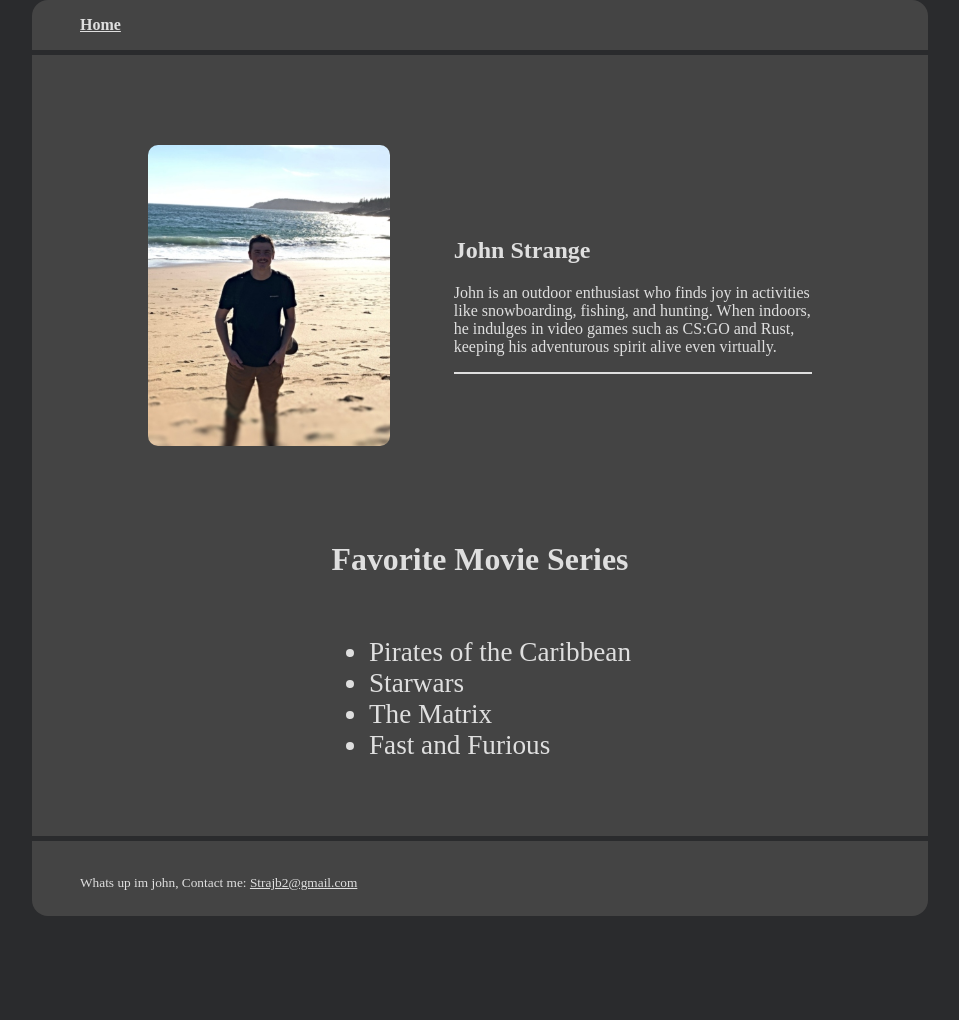
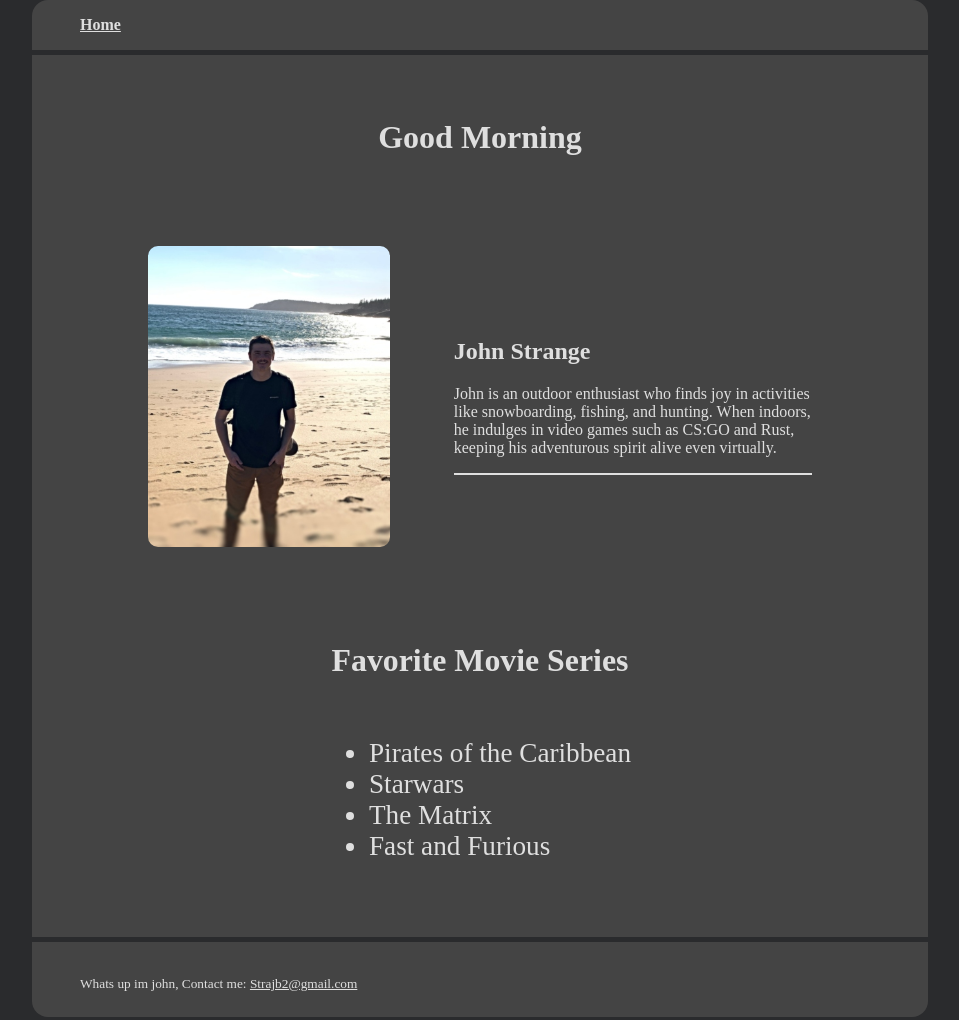
Before and after one commit to JBStrange1/jbstrange1.github.io, a plain HTML site: page index.html in a window 1280 px wide. Shown: the whole page, without its empty margins (160-1119 px from the left). Before the commit the page ends 924 px from the top, so only its background shows below. Drawn offline with Linux system fonts and the light colour scheme.

Commit message:
Dynamic Welcome working

```diff
--- a/Assets/js/site.js
+++ b/Assets/js/site.js
@@ -0,0 +1,16 @@
+const hours = new Date().getHours() // get the current hour
+
+const isMorning = hours >= 4 && hours < 12 // is it morning?
+const isAfternoon = hours >= 12 && hours < 17 // is it afternoon?
+const isEvening = hours >= 17 || hours < 4 // is it evening?
+
+const dynamicWelcome = document.querySelector('.dynamicWelcome')
+if(isMorning){
+    dynamicWelcome.textContent = 'Good Morning'
+}
+if(isAfternoon){
+    dynamicWelcome.textContent = 'Good Afternoon'
+}
+if(isEvening){
+    dynamicWelcome.textContent = 'Good Evening'
+}
--- a/Assets/styles/layout.css
+++ b/Assets/styles/layout.css
@@ -40,3 +40,9 @@ footer{
     align-items: center;
     padding-bottom: 3rem;
 }
+.dynamicWelcome{
+    display: flex;
+    justify-content: center;
+    align-items: center;
+    margin-top: 4rem;
+}
--- a/Assets/styles/styles.css
+++ b/Assets/styles/styles.css
@@ -43,3 +43,7 @@ img{
 .intro{
     border-bottom: 2px #DFDFDF solid;
 }
+.dynamicWelcome{
+    font-size: 2em;
+    font-weight: bold;
+}
--- a/index.html
+++ b/index.html
@@ -13,6 +13,9 @@
         <nav>
             <a href="/index.html">Home  </a>
         </nav>
+    </section>
+    <section>
+        <div class="dynamicWelcome"></div>
     </section>
     <section class="personal-content">
         <img src="/Assets/Img/photo.jpg" alt="Photo of John Strange">
```
